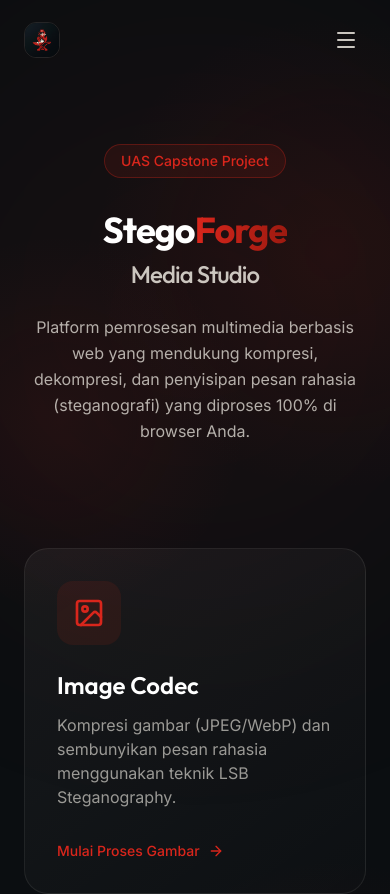
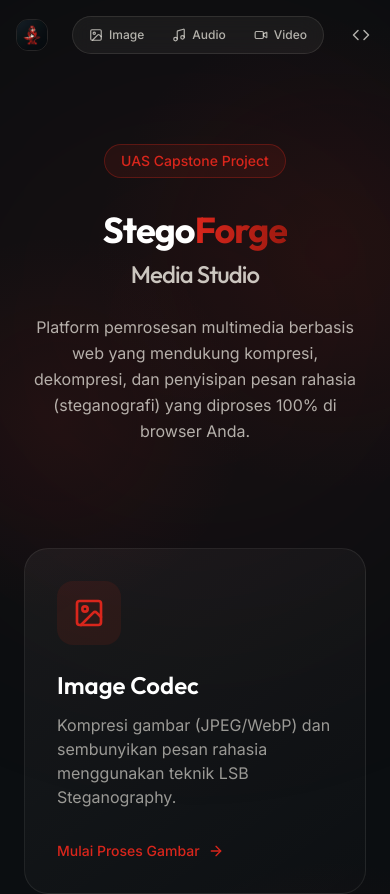
Before and after one commit to hilmanmaulana1237/multimedia-uas, a Next.js app: page / in a window 390 px wide. Shown: the top 894 px of the page. Built offline with nearby package versions, Linux system fonts and the light colour scheme.

Commit message:
feat: implement responsive navigation bar and configure root layout with global providers

```diff
--- a/app/components/Navbar.tsx
+++ b/app/components/Navbar.tsx
@@ -3,13 +3,12 @@
 import { useState, useEffect } from "react";
 import Link from "next/link";
 import { usePathname } from "next/navigation";
-import { Menu, X, ImageIcon, MusicIcon, VideoIcon, Code } from "lucide-react";
+import { ImageIcon, MusicIcon, VideoIcon, Code } from "lucide-react";
 import clsx from "clsx";
 
 export default function Navbar() {
   const pathname = usePathname();
   const [isScrolled, setIsScrolled] = useState(false);
-  const [isMobileMenuOpen, setIsMobileMenuOpen] = useState(false);
 
   useEffect(() => {
     const handleScroll = () => {
@@ -33,22 +32,22 @@ export default function Navbar() {
         "fixed top-0 left-0 right-0 z-50 transition-all duration-300",
         isScrolled
           ? "bg-[#0B0E11]/80 backdrop-blur-xl border-b border-[#F7F4EB]/10 py-3"
-          : "bg-transparent py-5"
+          : "bg-transparent py-4 md:py-5"
       )}
     >
-      <div className="max-w-[1152px] mx-auto px-6 md:px-12 flex items-center justify-between">
+      <div className="max-w-[1152px] mx-auto px-4 md:px-12 flex items-center justify-between gap-2">
         {/* Logo */}
-        <Link href="/" className="flex items-center gap-2 group">
-          <div className="w-9 h-9 rounded-xl overflow-hidden flex items-center justify-center group-hover:shadow-[0_0_15px_rgba(217,38,28,0.5)] transition-all border border-[#F7F4EB]/10">
+        <Link href="/" className="flex items-center gap-2 group shrink-0">
+          <div className="w-8 h-8 md:w-9 md:h-9 rounded-xl overflow-hidden flex items-center justify-center group-hover:shadow-[0_0_15px_rgba(217,38,28,0.5)] transition-all border border-[#F7F4EB]/10">
             <img src="/logo.png" alt="StegoForge" className="w-full h-full object-cover" />
           </div>
-          <span className="font-display font-semibold text-lg tracking-wider hidden sm:block group-hover:text-[#F7F4EB] transition-colors">
+          <span className="font-display font-semibold text-lg tracking-wider hidden lg:block group-hover:text-[#F7F4EB] transition-colors">
             STEGOFORGE
           </span>
         </Link>
 
-        {/* Desktop Nav */}
-        <div className="hidden md:flex items-center gap-1 bg-[#F7F4EB]/5 rounded-full p-1 border border-[#F7F4EB]/10 backdrop-blur-md">
+        {/* Unified Nav (Desktop & Mobile) */}
+        <div className="flex items-center gap-1 bg-[#F7F4EB]/5 rounded-full p-1 border border-[#F7F4EB]/10 backdrop-blur-md">
           {navLinks.map((link) => {
             const active = isActive(link.href);
             const Icon = link.icon;
@@ -57,82 +56,30 @@ export default function Navbar() {
                 key={link.href}
                 href={link.href}
                 className={clsx(
-                  "px-4 py-2 rounded-full text-sm font-medium transition-all duration-300 flex items-center gap-2",
+                  "px-3 py-1.5 md:px-4 md:py-2 rounded-full text-xs md:text-sm font-medium transition-all duration-300 flex items-center gap-1.5 md:gap-2 whitespace-nowrap",
                   active
                     ? "bg-[#D9261C] text-white shadow-[0_4px_14px_rgba(217,38,28,0.3)]"
                     : "text-[#F7F4EB]/70 hover:text-[#F7F4EB] hover:bg-[#F7F4EB]/10"
                 )}
               >
-                <Icon size={16} />
-                {link.label}
+                <Icon size={14} className="md:w-4 md:h-4" />
+                <span>{link.label}</span>
               </Link>
             );
           })}
         </div>
 
-        {/* Desktop Right */}
-        <div className="hidden md:flex items-center">
+        {/* Right Section */}
+        <div className="flex items-center shrink-0">
           <a
             href="https://github.com/hilmanmaulana1237/multimedia-uas"
             target="_blank"
             rel="noreferrer"
-            className="flex items-center gap-2 text-sm font-medium text-[#F7F4EB]/70 hover:text-white transition-colors group"
+            className="flex items-center gap-2 text-sm font-medium text-[#F7F4EB]/70 hover:text-white transition-colors group p-1 md:p-0"
+            aria-label="GitHub Repository"
           >
-            GitHub
+            <span className="hidden sm:block">GitHub</span>
             <Code size={18} className="group-hover:scale-110 transition-transform" />
-          </a>
-        </div>
-
-        {/* Mobile Toggle */}
-        <button
-          className="md:hidden p-2 text-[#F7F4EB]/80 hover:text-white focus:outline-none"
-          onClick={() => setIsMobileMenuOpen(!isMobileMenuOpen)}
-        >
-          {isMobileMenuOpen ? <X size={24} /> : <Menu size={24} />}
-        </button>
-      </div>
-
-      {/* Mobile Menu */}
-      <div
-        className={clsx(
-          "md:hidden absolute top-full left-0 right-0 glass-heavy border-t border-[#F7F4EB]/10 transition-all duration-300 overflow-hidden shadow-2xl",
-          isMobileMenuOpen ? "max-h-[500px] opacity-100" : "max-h-0 opacity-0 border-transparent"
-        )}
-      >
-        <div className="p-6 flex flex-col gap-3">
-          <Link
-            href="/"
-            onClick={() => setIsMobileMenuOpen(false)}
-            className="p-3 rounded-xl hover:bg-[#F7F4EB]/10 text-base font-medium transition-colors"
-          >
-            Beranda
-          </Link>
-          {navLinks.map((link) => {
-            const active = isActive(link.href);
-            const Icon = link.icon;
-            return (
-              <Link
-                key={link.href}
-                href={link.href}
-                onClick={() => setIsMobileMenuOpen(false)}
-                className={clsx(
-                  "p-3 rounded-xl flex items-center gap-4 text-base font-medium transition-colors",
-                  active ? "bg-[#D9261C]/20 text-[#D9261C]" : "hover:bg-[#F7F4EB]/10 text-[#F7F4EB]/80"
-                )}
-              >
-                <Icon size={18} />
-                {link.label} Codec
-              </Link>
-            );
-          })}
-          <div className="h-[1px] bg-[#F7F4EB]/10 my-2" />
-          <a
-            href="https://github.com/hilmanmaulana1237/multimedia-uas"
-            target="_blank"
-            rel="noreferrer"
-            className="p-3 rounded-xl hover:bg-[#F7F4EB]/10 text-base font-medium transition-colors flex justify-between items-center"
-          >
-            GitHub <Code size={16} />
           </a>
         </div>
       </div>
--- a/app/layout.tsx
+++ b/app/layout.tsx
@@ -36,7 +36,7 @@ export default function RootLayout({
 }>) {
   return (
     <html lang="id" className={`${inter.variable} ${outfit.variable} ${jetbrainsMono.variable} h-full antialiased dark`}>
-      <body className="min-h-full flex flex-col font-sans relative">
+      <body className="min-h-full flex flex-col font-sans relative overflow-x-hidden">
         <Navbar />
         <main className="flex-grow pt-24 pb-12">
           {children}
```
